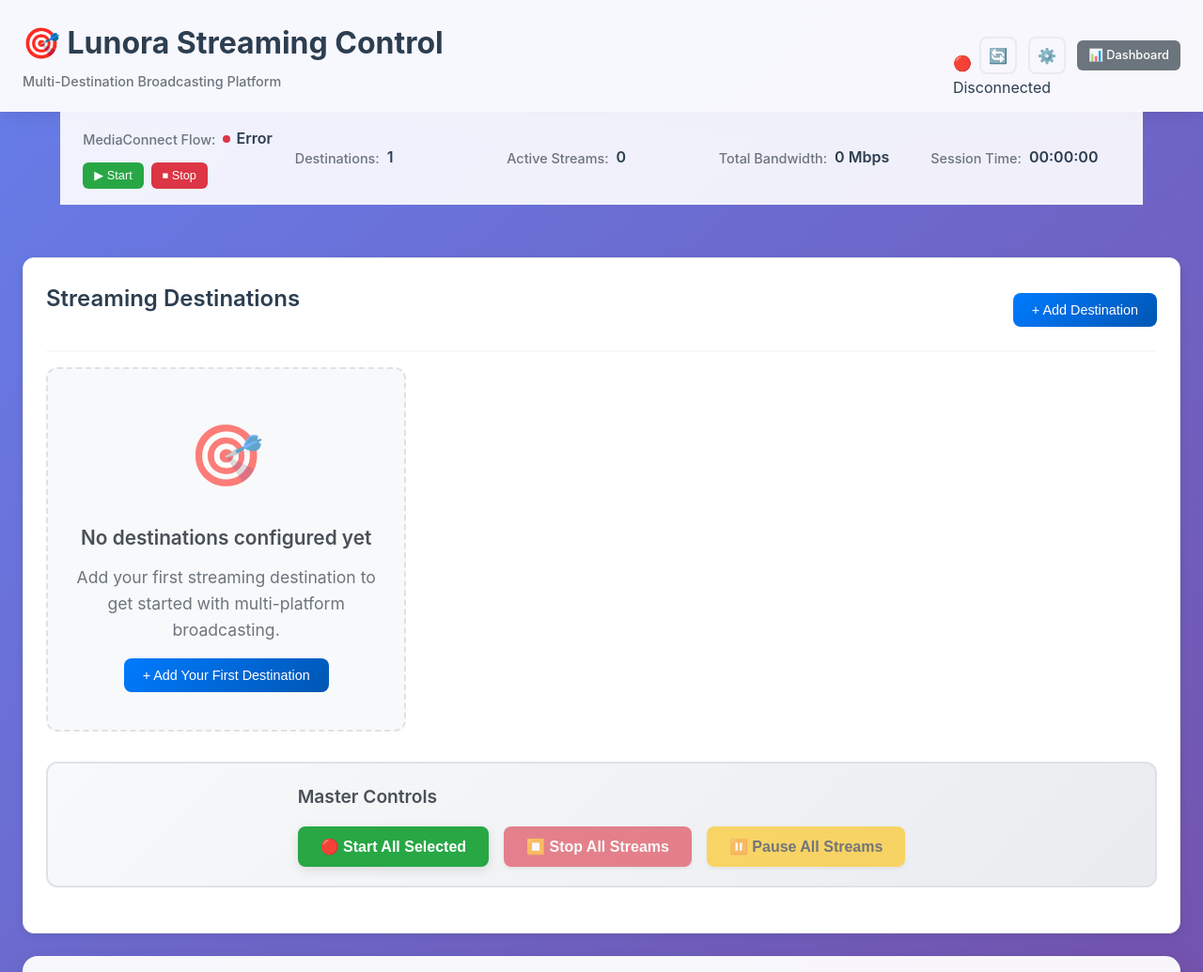
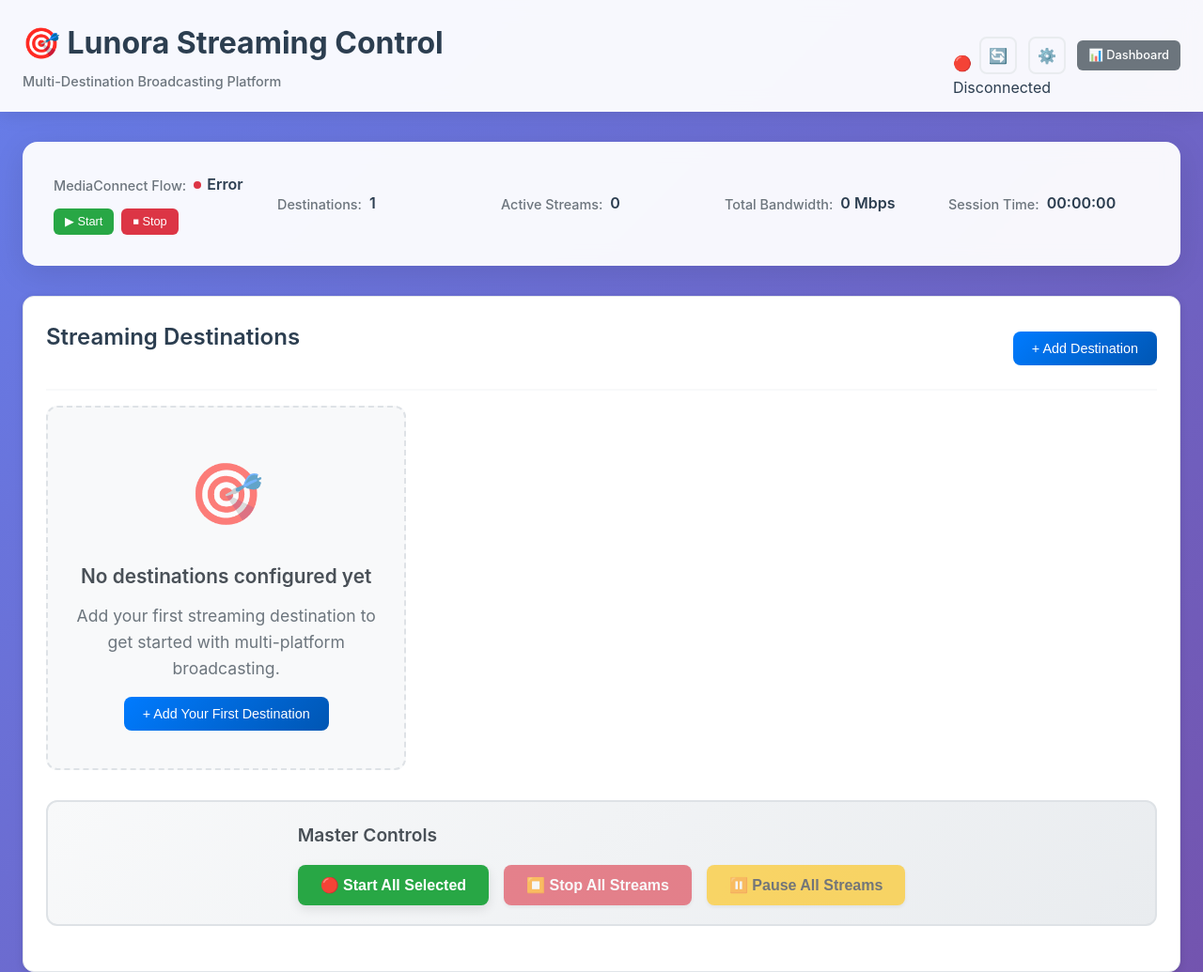
Before and after one commit to SR-MDR/lunora-player, a website: page streaming.html in a window 1280 px wide. Shown: the top 1035 px of the page at 94% size. Drawn offline with Linux system fonts and the light colour scheme; no server answers.

Commit message:
style: Improved quick status bar layout consistency
- Moved quick status bar inside streaming-main container for proper layout
- Applied consistent card styling to match multi-destination streaming section
- Added rounded corners (16px border-radius) and proper spacing
- Enhanced visual hierarchy with white card background and box shadow
- Improved separation from header with 32px margin
- Standardized padding to 32px to match other sections
- Deployed to S3 and CloudFront successfully

Layout Changes:
- streaming.html: Moved quick-status section inside streaming-main container
- css/streaming.css: Updated styling to match design system consistency

The quick status bar now has the same professional card appearance
as the streaming destinations section with proper spacing and visual depth.

```diff
--- a/css/streaming.css
+++ b/css/streaming.css
@@ -101,16 +101,13 @@ body {
    ============================================================================ */
 
 .quick-status {
-    background: rgba(255, 255, 255, 0.9);
+    background: rgba(255, 255, 255, 0.95);
     backdrop-filter: blur(10px);
-    padding: 16px 0;
-    border-bottom: 1px solid rgba(255, 255, 255, 0.2);
-}
-
-.quick-status {
-    max-width: 1400px;
-    margin: 0 auto;
-    padding: 16px 24px;
+    border-radius: 16px;
+    padding: 32px;
+    margin-bottom: 32px;
+    box-shadow: 0 8px 32px rgba(0, 0, 0, 0.1);
+    border: 1px solid rgba(255, 255, 255, 0.2);
     display: grid;
     grid-template-columns: repeat(auto-fit, minmax(200px, 1fr));
     gap: 24px;
--- a/streaming.html
+++ b/streaming.html
@@ -29,6 +29,8 @@
             </div>
         </header>
 
+        <!-- Main Content -->
+        <main class="streaming-main">
             <!-- Quick Status Bar -->
             <section class="quick-status">
                 <!-- MediaConnect Flow Section -->
@@ -106,9 +108,6 @@
                     <span id="session-time" class="status-value">00:00:00</span>
                 </div>
             </section>
-
-        <!-- Main Content -->
-        <main class="streaming-main">
             <!-- Multi-Destination Streaming Section -->
             <section class="multi-destination-streaming">
                 <!-- Destination Management Panel -->
```
Lines whose indentation alone changed are shown as unchanged.
